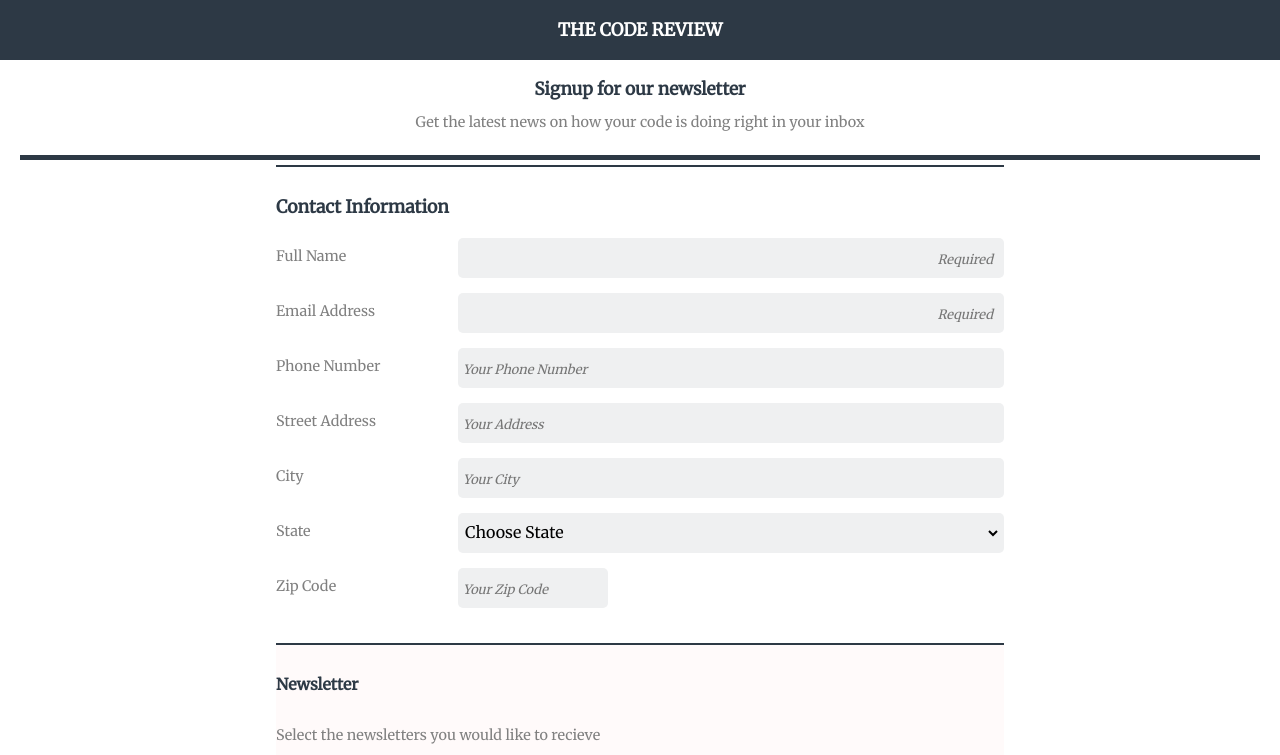
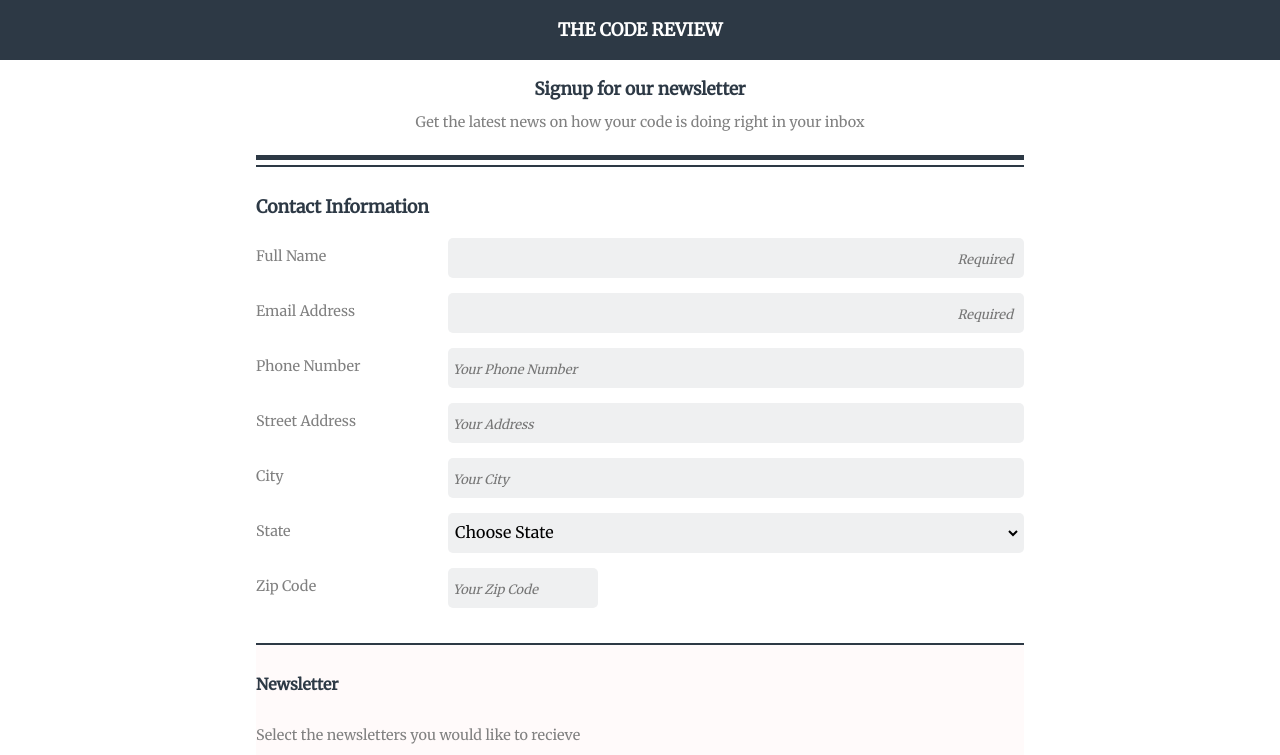
Before and after one commit to NicDominguez/FEWD_Techdegree_project3, a plain HTML site: page index.html in a window 1280 px wide. Shown: the top 755 px of the page. Drawn offline with Linux system fonts and the light colour scheme.

Commit message:
Fixed margins and padding of banner in desktop view

```diff
--- a/css/styles.css
+++ b/css/styles.css
@@ -28,13 +28,6 @@ h1 {
     margin: 0;
 }
 
-form {
-    display: flex;
-    flex-flow: column nowrap;
-    max-width: 768px;
-    border-radius: 20px;
-}
-
 .banner {
     text-align: center;
     margin: 20px 20px 2px 20px;
@@ -42,6 +35,7 @@ form {
     padding-bottom: 10px;
     color: grey;
     font-size: 0.9em;
+    max-width: 768px;
 }
 
 .banner h2 {
@@ -50,6 +44,14 @@ form {
     margin: 0;
     padding: 0;
     color: #2d3945;
+}
+
+
+form {
+    display: flex;
+    flex-flow: column nowrap;
+    max-width: 768px;
+    border-radius: 20px;
 }
 
 hr {
@@ -179,9 +181,14 @@ footer {
 
 /* Desktop Media Query Break */
 @media screen and (min-width: 768px) {
+    .banner {
+        margin: 20px auto 2px auto;
+    }
+
+
     form {
         margin: 0 auto;
-        padding: 3px 20px 20px 20px;
+        padding: 3px 0 20px 0;
     }
 
     .contact_info,
```
